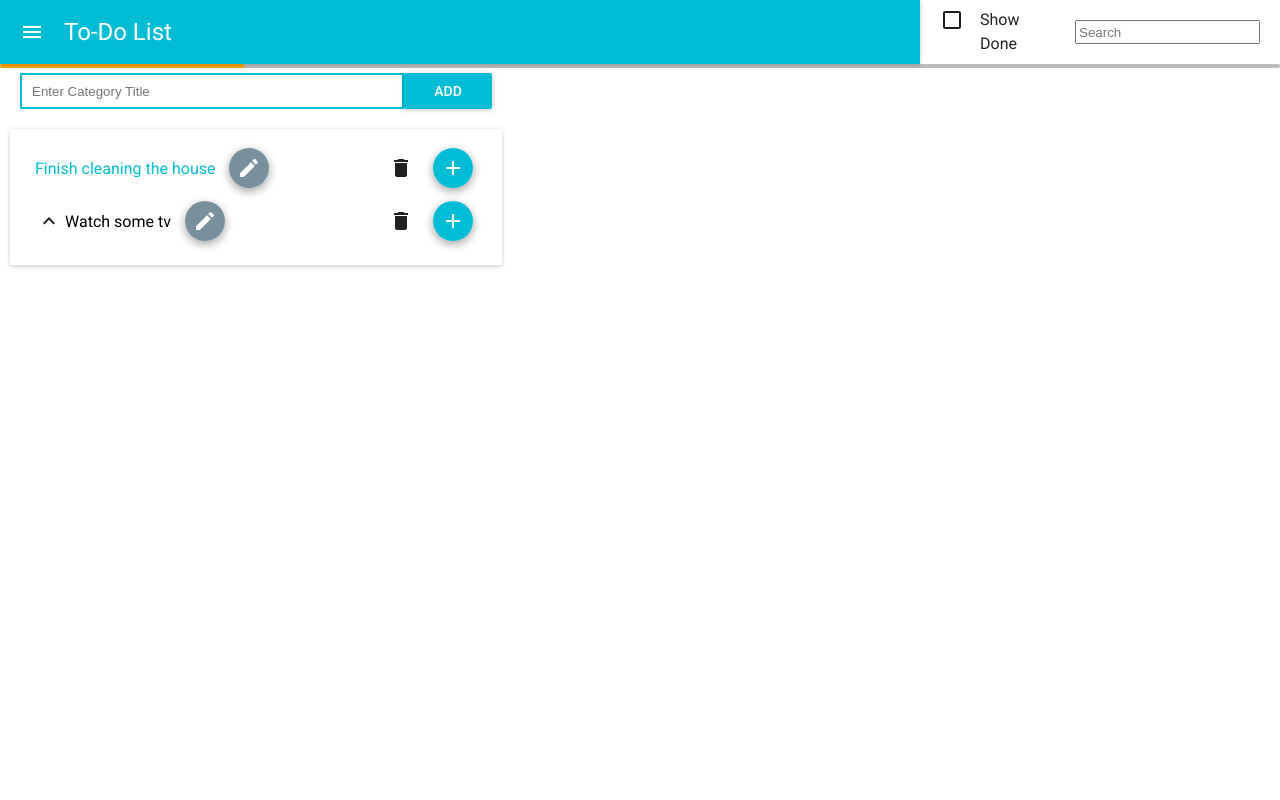
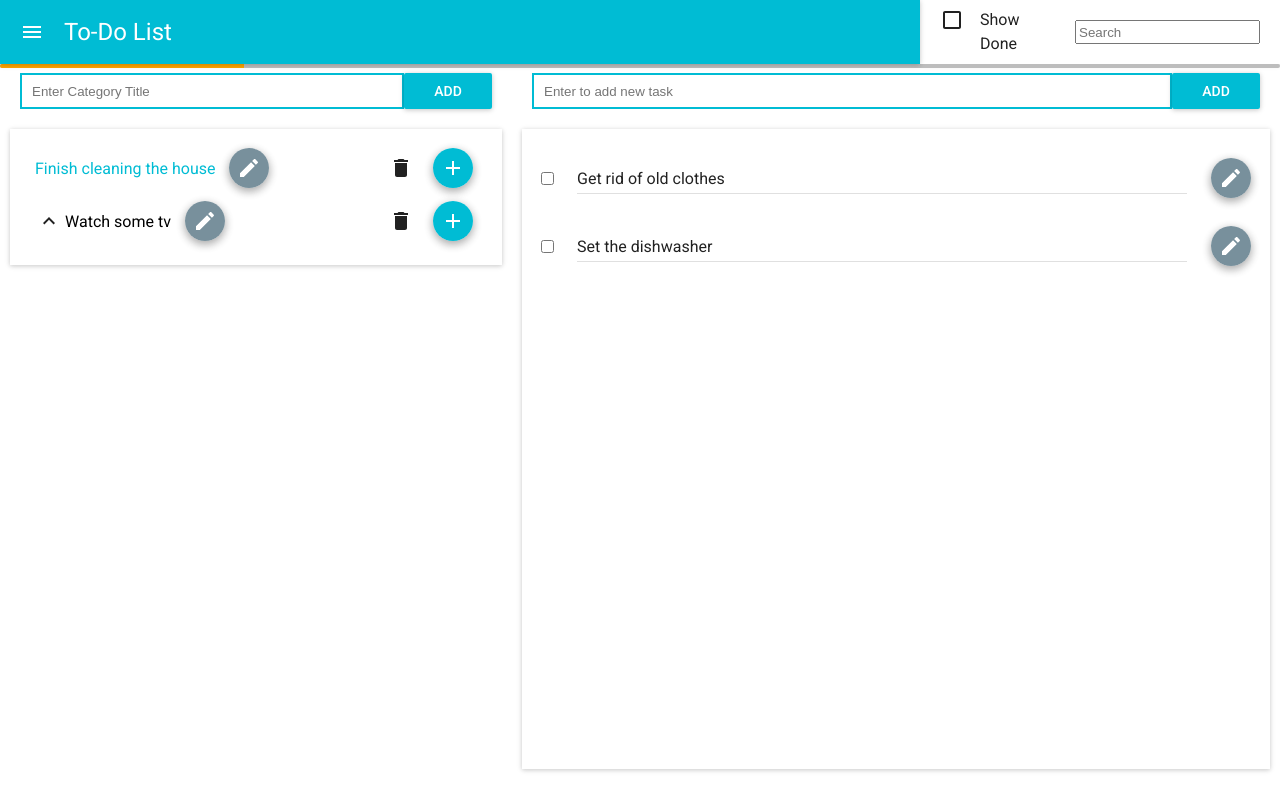
Before and after one commit to Tasarinan/react_todo, a React (Create React App) app: page /1/1/edit in a window 1280 px wide. Built offline with nearby package versions, Linux system fonts and the light colour scheme; what react-tap-event-plugin would draw is missing.

Commit message:
reorganized routes

```diff
--- /dev/null
+++ b/src/components/Category/Category.css
@@ -0,0 +1,3 @@
+.Category {
+    display: flex;
+}
--- /dev/null
+++ b/src/components/Category/index.js
@@ -0,0 +1,28 @@
+import React from 'react';
+import {
+    Switch,
+    Route
+} from 'react-router-dom'
+
+import './Category.css'
+
+import CategoryTile from '../CategoryTile';
+import TodoTile from '../TodoTile';
+
+
+const Category = ({categoryList, addNewTask, ...restProps}) => (
+
+    <div className="Category">
+        <CategoryTile categoryList={categoryList} {...restProps} />
+        <Switch>
+            <Route path="/:categoryId"
+                   render={routeProps => <TodoTile categoryList={categoryList} addNewTask={addNewTask} {...routeProps} />}
+            />
+            <Route render={() => (
+                <p>Please select an todo item to see it subtasks</p>
+            )}/>
+        </Switch>
+    </div>
+);
+
+export default Category;
--- a/src/components/CategoryEdit/index.js
+++ b/src/components/CategoryEdit/index.js
@@ -21,5 +21,6 @@ const CategoryEdit = ({itemTitle, id, getModalConfig, handleModalOpen}) => {
             <EditIcon onTouchTap={handleSubmit}/>
         </FloatingActionButton>
     );
-}
+};
+
 export default CategoryEdit;
--- a/src/components/Dashboard/index.js
+++ b/src/components/Dashboard/index.js
@@ -5,28 +5,17 @@ import {
     Route
 } from 'react-router-dom'
 
-import CategoryTile from '../../components/CategoryTile';
-import TodoTile from '../../components/TodoTile';
+import Category from '../Category';
 
-const Dashboard = (props) => {
-
-	const {categoryList, addNewTask, ...restProps} = props;
-
-	return (
+const Dashboard = (props) =>  (
 	<BrowserRouter>
-			<div className="Dashboard">
-				<CategoryTile categoryList={categoryList} {...restProps} />
 		<Switch>
-					<Route exact path="/:categoryId"
-						   render={routeProps => <TodoTile categoryList={categoryList} addNewTask={addNewTask} {...routeProps} />}
-					/>
 			<Route path="/:todoId/edit" render={() => (
 				<h2>Edit page</h2>
 			)}/>
+			<Route render={ () => (<Category {...props}/>) }/>
 		</Switch>
-			</div>
 	</BrowserRouter>
 );
-};
 
 export default Dashboard;
--- a/src/components/TodoItem/index.js
+++ b/src/components/TodoItem/index.js
@@ -1,19 +1,28 @@
-import React from 'react';
+import React, {Component} from 'react';
 import FloatingActionButton from 'material-ui/FloatingActionButton';
 import EditIcon from 'material-ui/svg-icons/content/create';
-
 import TextField from 'material-ui/TextField';
 
-import './TodoItem.css'
+import './TodoItem.css';
 
-const TodoItem = ({title}) =>  (
+class TodoItem extends Component {
+	state = {
+
+	};
+
+    handleTitleChange = (e) => {
+        this.setState({newItemTitle: e.target.value});
+    };
+
+    render() {
+        return (
 			<li className="TodoItem">
 				<div className="TodoItemName">
-			<input type="checkbox" name="" id=""/>
+					<input type="checkbox" name="isCompleted" />
 					<TextField
 						className="TodoItemTitle"
 						id="text-field-default"
-				defaultValue={title}
+						defaultValue={this.props.title}
 					/>
 				</div>
 				<FloatingActionButton className="CategoryItemButton" backgroundColor={"#78909C"} mini>
@@ -21,5 +30,8 @@ const TodoItem = ({title}) =>  (
 				</FloatingActionButton>
 			</li>
         );
+    }
+}
+
 
 export default TodoItem;
--- a/src/components/TodoTile/index.js
+++ b/src/components/TodoTile/index.js
@@ -5,7 +5,7 @@ import ItemAdderContainer from '../../containers/ItemAdderContainer';
 import TodosList from '../TodosList'
 
 const TodoTile = ({match, categoryList, addNewTask}) => {
-	const categoryId = +match.params.categoryId;
+	const categoryId = Number(match.params.categoryId);
 
 	return (
 		<div className="TodoTile">
@@ -16,6 +16,3 @@ const TodoTile = ({match, categoryList, addNewTask}) => {
 };
 
 export default TodoTile;
-
-
-// addNewTask(,)
```
Also changed, not shown: src/assets/edit.svg (deleted). Lines whose indentation alone changed are shown as unchanged.
